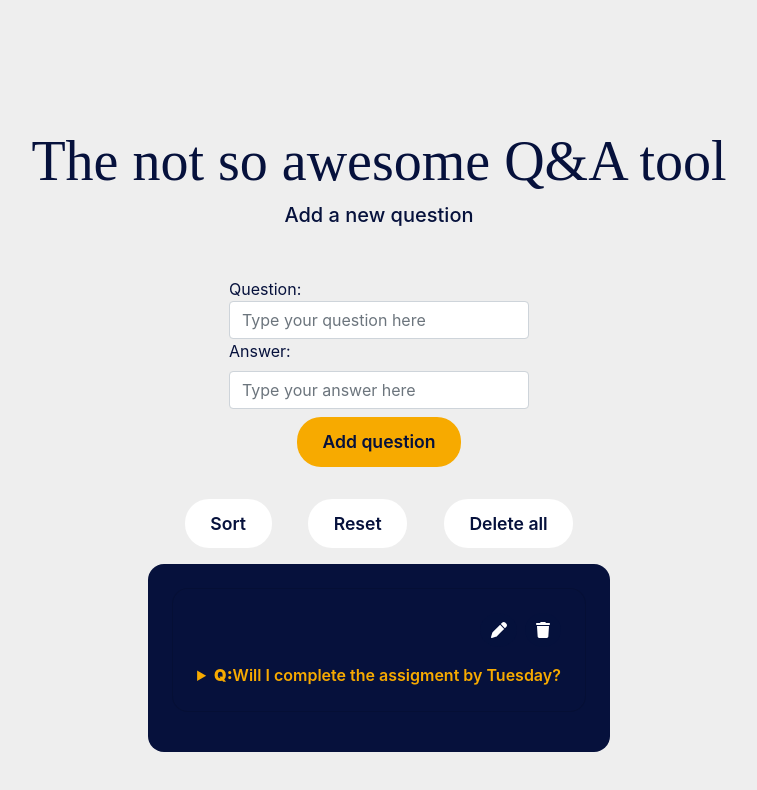
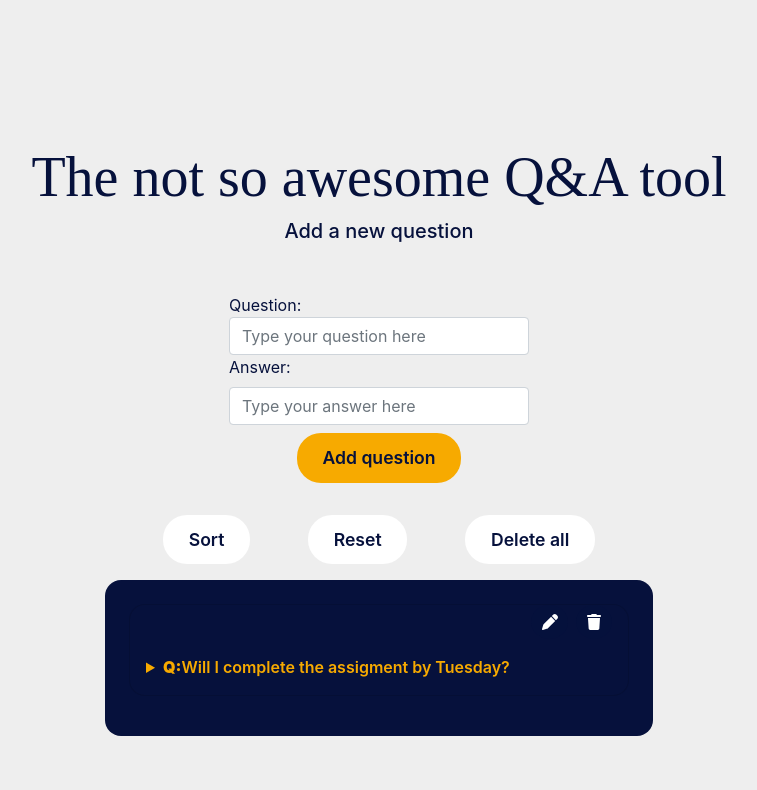
Before and after one commit to slvgonzalez/another-awesome-qa-tool, a React (Create React App) app: page / in a window 1280 px wide. Shown: the top 790 px of the page, without its empty margins (261-1018 px from the left). Built offline with nearby package versions, Linux system fonts and the light colour scheme; a web font is replaced by a local one.

Commit message:
changed wrapper card

```diff
--- a/src/index.css
+++ b/src/index.css
@@ -15,6 +15,7 @@ body {
   flex-direction: column;
   align-items: center;
   justify-content: center;
+  min-width: fit-content;
 }
 
 .wrapper {
@@ -27,6 +28,12 @@ body {
   min-width: 400px;
 }
 
-.wrapper .entries {
-  background-color: #06113C opacity(0.6);
+.wrapper .card {
+  background-color: #06113C;
+  border-radius: 1rem;
+  color: #fff;
+  min-width: fit-content;
+  width: 500px;
+  padding: 1rem;
+  padding-top:0%;
 }
```
